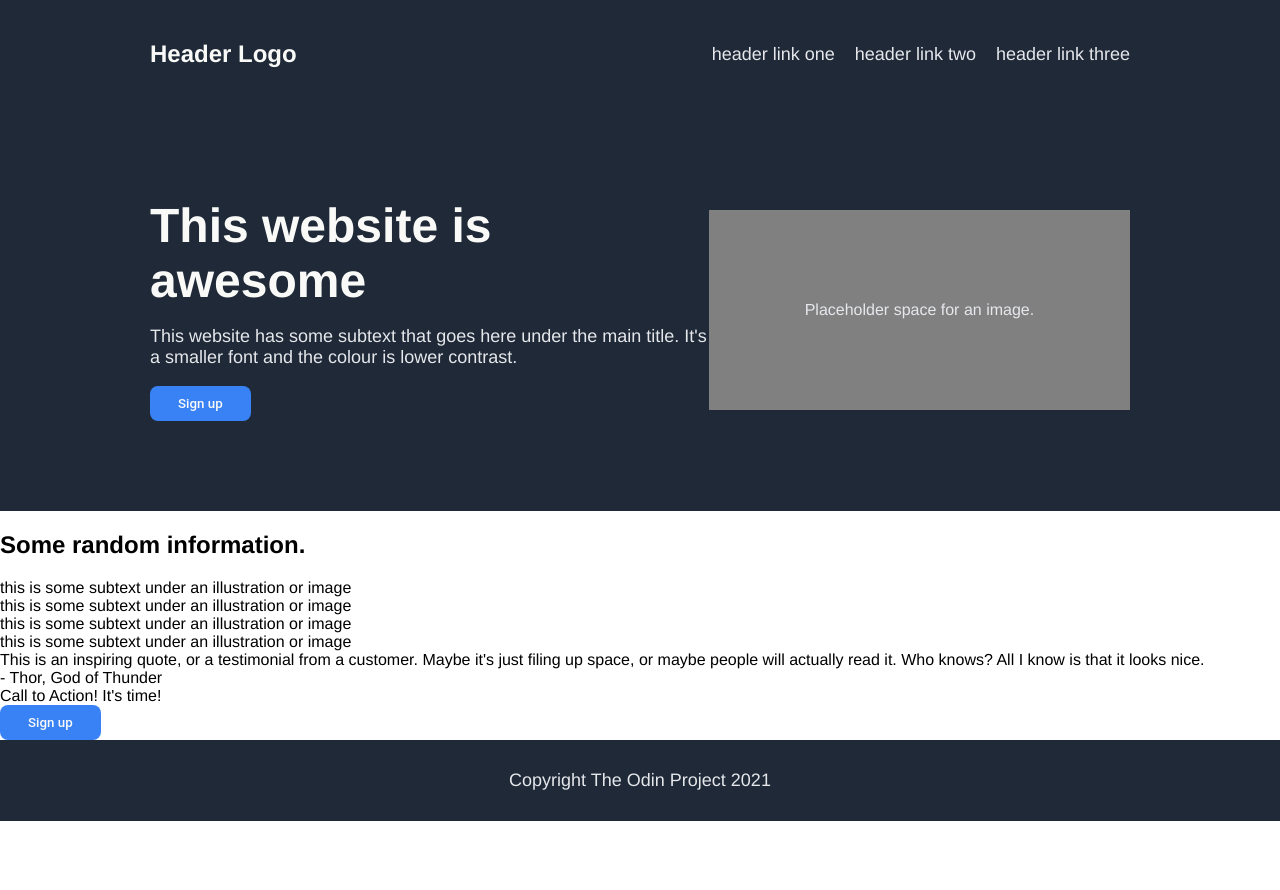
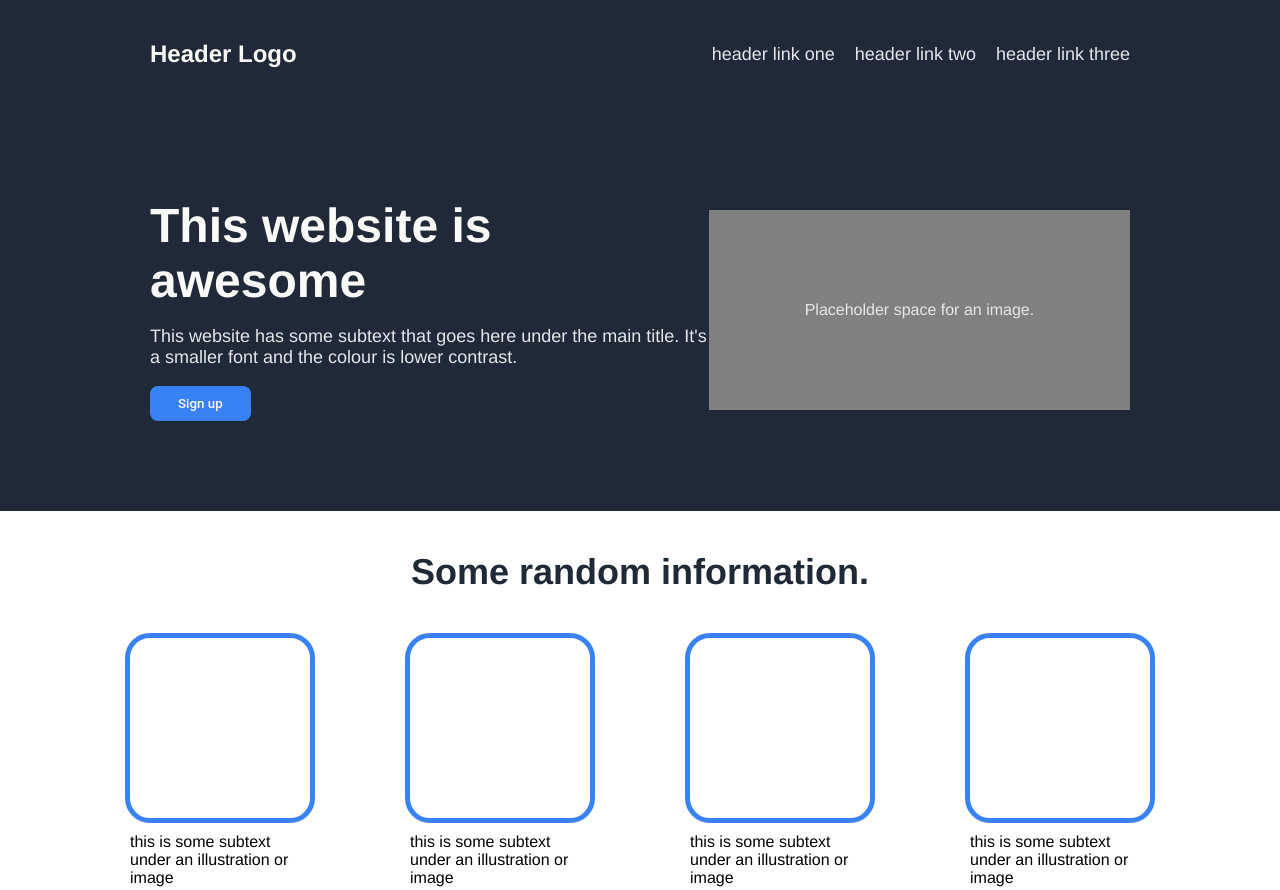
Before and after one commit to joshuahuynh0/odin-landing-page, a plain HTML site: page index.html in a window 1280 px wide. Shown: the top 890 px of the page. Before the commit the page ends 821 px from the top, so only its background shows below. Drawn offline with Linux system fonts and the light colour scheme.

Commit message:
Complete Information header section

```diff
--- a/index.html
+++ b/index.html
@@ -36,21 +36,21 @@
         <div class="info">
             <h2>Some random information.</h2>
             <div class="info-cards">
-                <div class="card">
-                    this is some subtext under an
-                    illustration or image
+                <div class="individual">
+                    <div class="card"></div>
+                    this is some subtext under an illustration or image
                 </div>
-                <div class="card">
-                    this is some subtext under an
-                    illustration or image
+                <div class="individual">
+                    <div class="card"></div>
+                    this is some subtext under an illustration or image
                 </div>
-                <div class="card">
-                    this is some subtext under an
-                    illustration or image
+                <div class="individual">
+                    <div class="card"></div>
+                    this is some subtext under an illustration or image
                 </div>
-                <div class="card">
-                    this is some subtext under an
-                    illustration or image
+                <div class="individual">
+                    <div class="card"></div>
+                    this is some subtext under an illustration or image
                 </div>
             </div>
         </div>
--- a/style.css
+++ b/style.css
@@ -78,3 +78,40 @@ button {
     height: 200px;
     width: 700px;
 }
+
+.info {
+    display: flex;
+    flex-direction: column;
+    /* margin: 40px; */
+    padding: 40px;
+    gap: 40px;
+}
+h2 {
+    font-size: 36px;
+    font-weight: 900;
+    color: #1F2937;
+    text-align: center;
+    margin: 0px;
+    padding: 0px;
+}
+.info-cards {
+    display: flex;
+    flex-direction: row;
+    align-items: center;
+    justify-content: center;
+    gap: 100px;
+}
+.individual {
+    display: flex;
+    align-items: center;
+    justify-content: center;
+    flex-direction: column;
+    width: 180px;
+}
+.card {
+    height: 180px;
+    width: 180px;
+    border: 5px solid #3882F6;
+    border-radius: 25px;
+    margin-bottom: 10px;
+}
```
